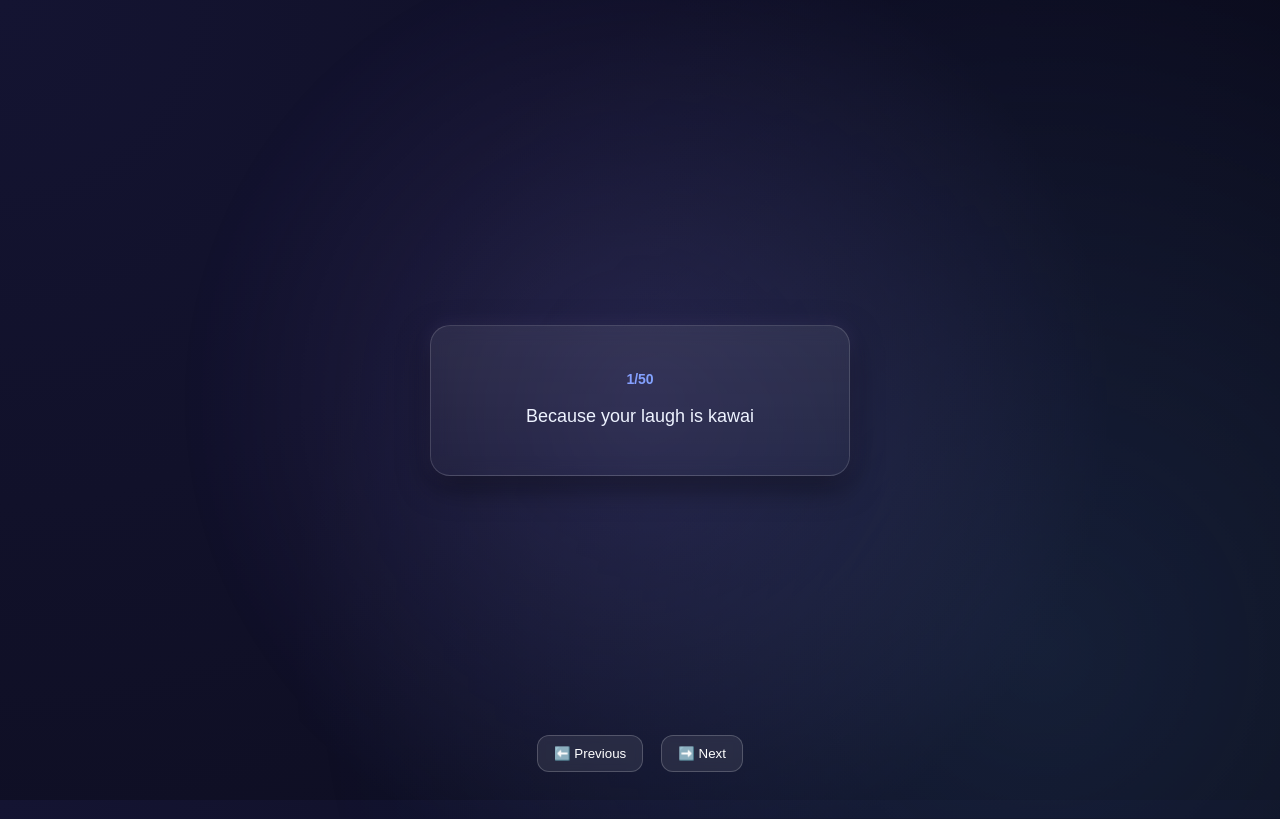
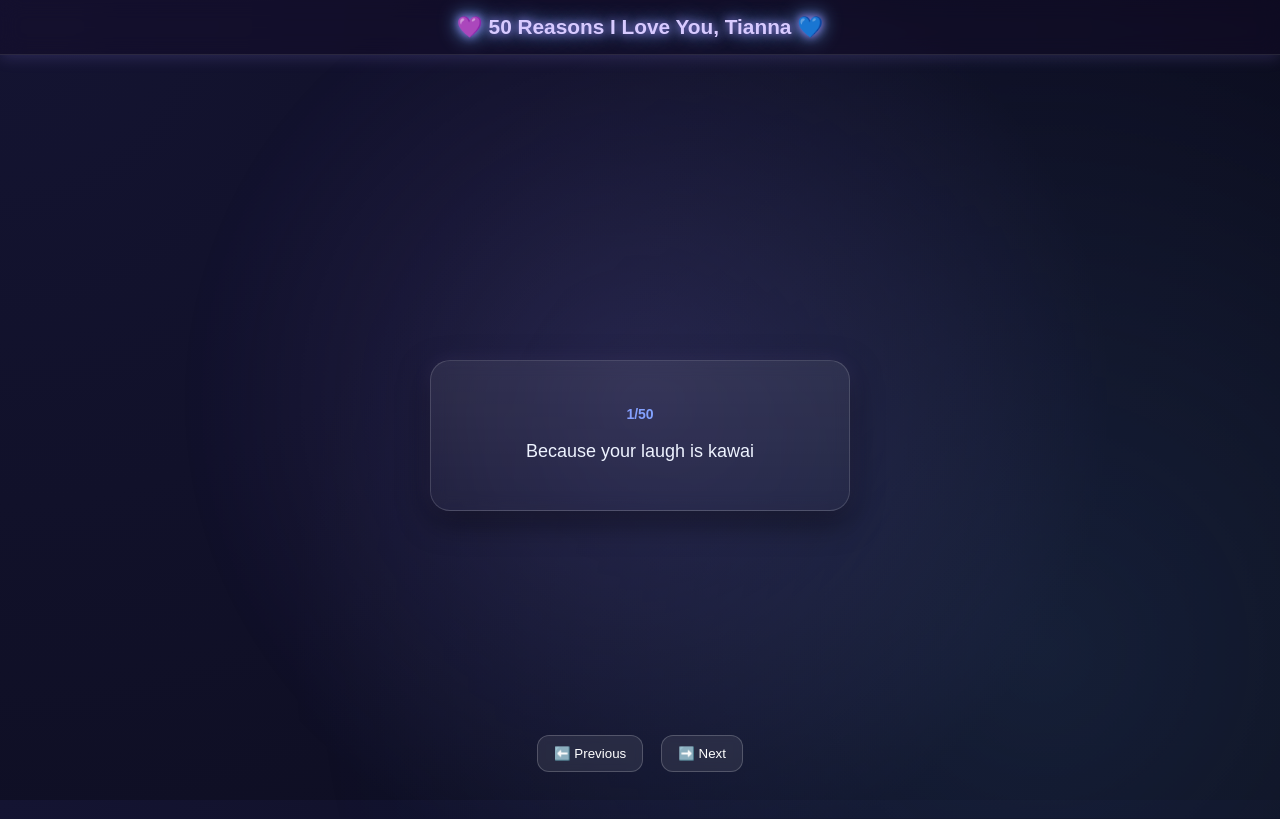
Before and after one commit to victorlie21/Virgo, a plain HTML site: page index.html in a window 1280 px wide. Shown: the top 819 px of the page. Drawn offline with Linux system fonts and the light colour scheme.

Commit message:
Update index.html

```diff
--- a/index.html
+++ b/index.html
@@ -44,6 +44,24 @@
     100% { opacity: 1; transform: scale(1.05); }
   }
 
+  /* 💜 Floating Elegant Header */
+  header {
+    position: fixed;
+    top: 0;
+    width: 100%;
+    text-align: center;
+    padding: 15px 0;
+    font-size: 1.3rem;
+    font-weight: 600;
+    color: #d8caff;
+    background: rgba(20, 10, 40, 0.4);
+    backdrop-filter: blur(10px);
+    box-shadow: 0 2px 15px rgba(161,138,255,0.2);
+    text-shadow: 0 0 10px #a18aff, 0 0 20px #67b8ff;
+    z-index: 10;
+    border-bottom: 1px solid rgba(255,255,255,0.1);
+  }
+
   .card {
     position: relative;
     z-index: 2;
@@ -58,6 +76,7 @@
     box-shadow: 0 10px 30px rgba(0,0,0,0.5), 0 0 20px rgba(161,138,255,0.15);
     transition: transform .5s ease, opacity .5s ease;
     animation: lovePop 0.6s ease forwards;
+    margin-top: 70px; /* biar nggak ketutup header */
   }
 
   .num {
@@ -124,6 +143,10 @@
 </style>
 </head>
 <body>
+
+  <!-- 💞 Floating Header -->
+  <header>💜 50 Reasons I Love You, Tianna 💙</header>
+
   <div id="card" class="card">
     <div class="num" id="num"></div>
     <div class="reason" id="reason"></div>
```
